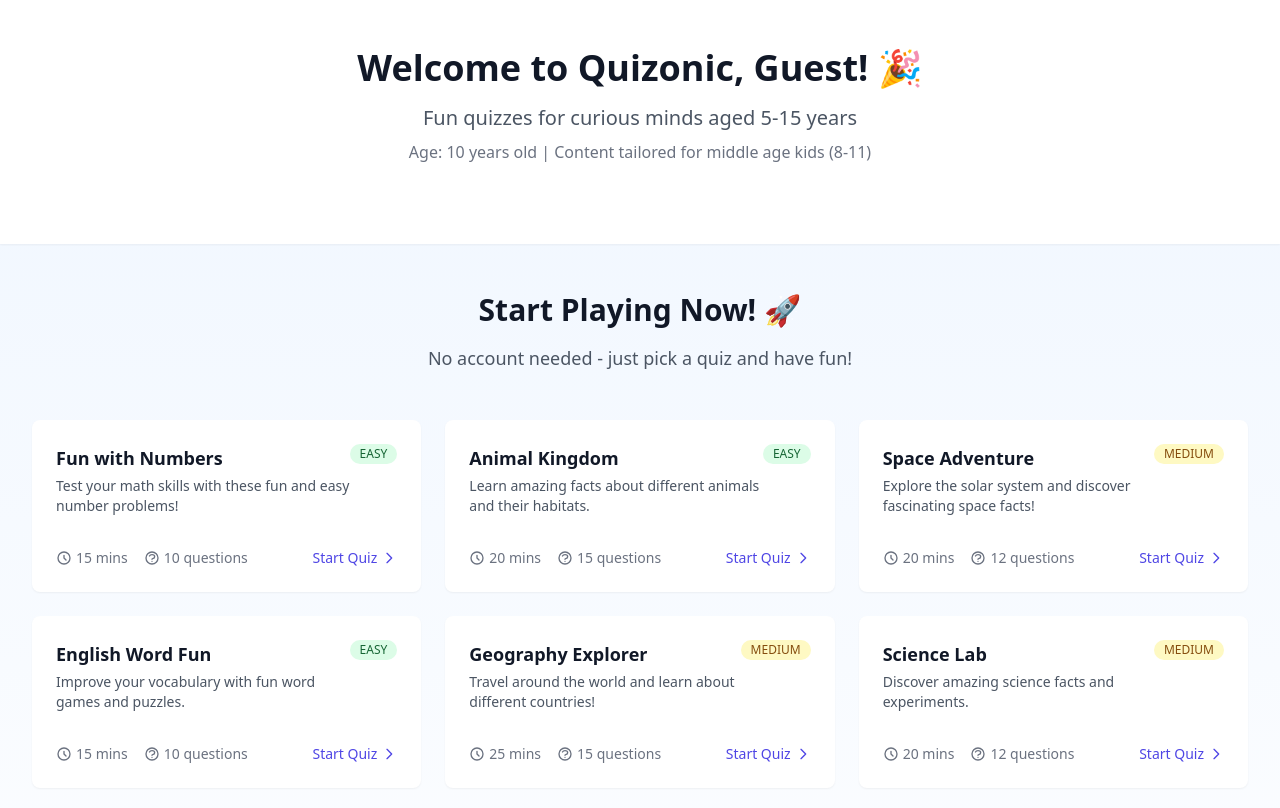
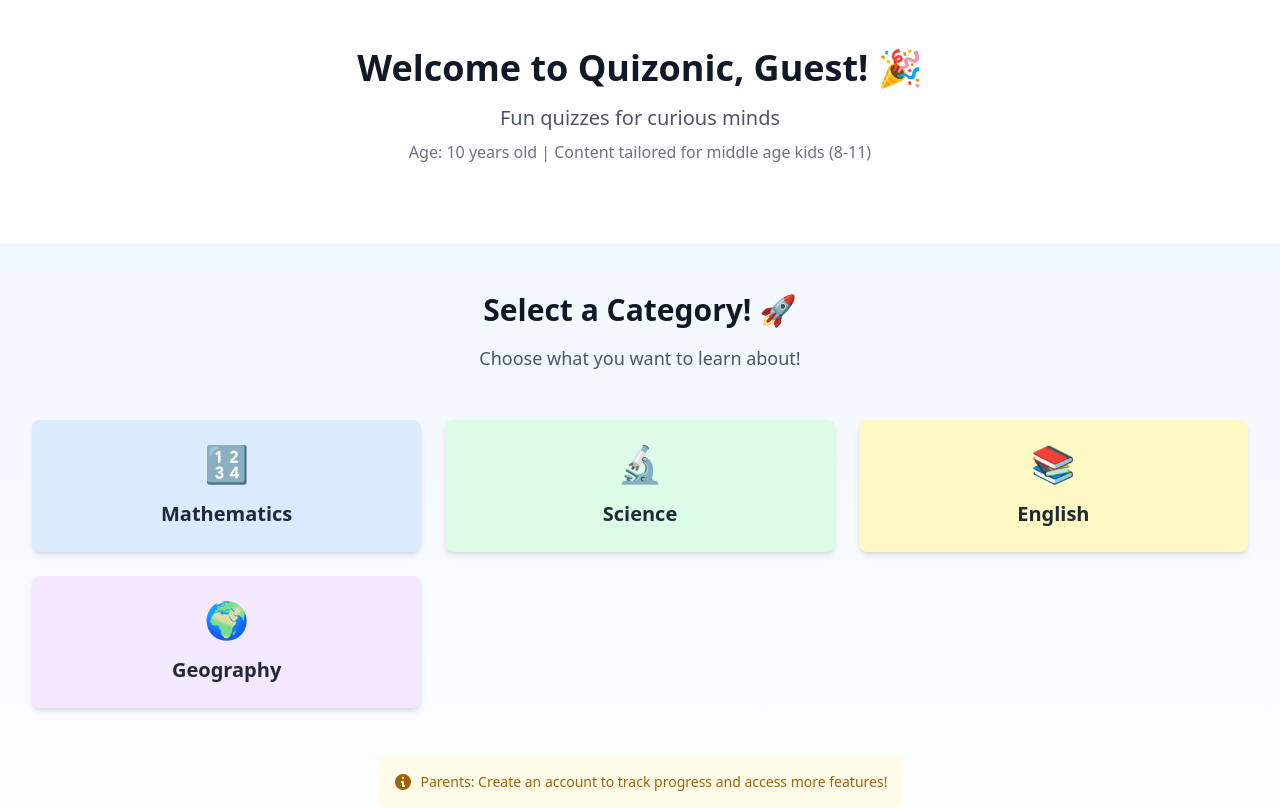
Before and after one commit to chandreshv/quizonic-fe, a React (Vite) app: page /guest in a window 1280 px wide. Shown: the top 808 px of the page. Built offline with nearby package versions, Linux system fonts and the light colour scheme.

Commit message:
Add category and subcategory navigation with animations to GuestHomePage

```diff
--- /dev/null
+++ b/src/components/quiz/CategoryCard.tsx
@@ -0,0 +1,46 @@
+import { motion } from 'framer-motion';
+import { useState } from 'react';
+
+interface CategoryCardProps {
+  category: string;
+  icon: string;
+  color: string;
+  onSelect: (category: string) => void;
+}
+
+export const CategoryCard = ({ category, icon, color, onSelect }: CategoryCardProps) => {
+  const [isHovered, setIsHovered] = useState(false);
+
+  return (
+    <motion.div
+      className={`rounded-lg shadow-md overflow-hidden cursor-pointer ${color}`}
+      whileHover={{
+        scale: 1.05,
+        boxShadow: '0 10px 25px rgba(0, 0, 0, 0.1)'
+      }}
+      whileTap={{ scale: 0.95 }}
+      initial={{ opacity: 0, y: 20 }}
+      animate={{ opacity: 1, y: 0 }}
+      transition={{ duration: 0.3 }}
+      onClick={() => onSelect(category)}
+      onMouseEnter={() => setIsHovered(true)}
+      onMouseLeave={() => setIsHovered(false)}
+    >
+      <div className="p-6">
+        <div className="flex items-center justify-center mb-4">
+          <motion.div
+            animate={{
+              rotate: isHovered ? 10 : 0,
+              scale: isHovered ? 1.2 : 1
+            }}
+            transition={{ type: "spring", stiffness: 300 }}
+            className="text-4xl"
+          >
+            {icon}
+          </motion.div>
+        </div>
+        <h3 className="text-xl font-semibold text-center text-gray-800">{category}</h3>
+      </div>
+    </motion.div>
+  );
+};
--- /dev/null
+++ b/src/components/quiz/SubcategoryCard.tsx
@@ -0,0 +1,42 @@
+import { motion } from 'framer-motion';
+import { Quiz } from '../../types/quiz';
+
+interface SubcategoryCardProps {
+  subcategory: string;
+  quizzes: Quiz[];
+  onSelect: (quizId: string) => void;
+}
+
+export const SubcategoryCard = ({ subcategory, quizzes, onSelect }: SubcategoryCardProps) => {
+  const quizCount = quizzes.length;
+
+  return (
+    <motion.div
+      className="bg-white rounded-lg shadow-md overflow-hidden cursor-pointer"
+      whileHover={{
+        scale: 1.03,
+        boxShadow: '0 8px 20px rgba(0, 0, 0, 0.1)'
+      }}
+      whileTap={{ scale: 0.97 }}
+      initial={{ opacity: 0, x: -20 }}
+      animate={{ opacity: 1, x: 0 }}
+      transition={{ duration: 0.2 }}
+      onClick={() => quizzes.length > 0 && onSelect(quizzes[0].id)}
+    >
+      <div className="p-5">
+        <h3 className="text-lg font-semibold text-gray-800 mb-2">{subcategory}</h3>
+        <div className="flex justify-between items-center">
+          <span className="text-sm text-gray-600">{quizCount} {quizCount === 1 ? 'quiz' : 'quizzes'}</span>
+          <motion.div
+            whileHover={{ x: 5 }}
+            className="text-primary"
+          >
+            <svg xmlns="http://www.w3.org/2000/svg" className="h-5 w-5" viewBox="0 0 20 20" fill="currentColor">
+              <path fillRule="evenodd" d="M7.293 14.707a1 1 0 010-1.414L10.586 10 7.293 6.707a1 1 0 011.414-1.414l4 4a1 1 0 010 1.414l-4 4a1 1 0 01-1.414 0z" clipRule="evenodd" />
+            </svg>
+          </motion.div>
+        </div>
+      </div>
+    </motion.div>
+  );
+};
--- a/src/pages/home/GuestHomePage.tsx
+++ b/src/pages/home/GuestHomePage.tsx
@@ -1,7 +1,49 @@
+import { useState } from 'react';
 import { useNavigate, useLocation } from 'react-router-dom';
 import { useQuery } from '@tanstack/react-query';
 import { quizService } from '../../api/quizService';
-import { QuizCard } from '../../components/quiz/QuizCard';
+import { motion, AnimatePresence } from 'framer-motion';
+import { CategoryCard } from '../../components/quiz/CategoryCard';
+import { SubcategoryCard } from '../../components/quiz/SubcategoryCard';
+import { Quiz } from '../../types/quiz';
+
+// Define view states
+type ViewState = 'categories' | 'subcategories';
+
+// Define category data with icons and colors
+const categoryData = [
+  { name: 'Mathematics', icon: '🔢', color: 'bg-blue-100' },
+  { name: 'Science', icon: '🔬', color: 'bg-green-100' },
+  { name: 'English', icon: '📚', color: 'bg-yellow-100' },
+  { name: 'Geography', icon: '🌍', color: 'bg-purple-100' },
+  { name: 'History', icon: '⏳', color: 'bg-red-100' },
+  { name: 'Art', icon: '🎨', color: 'bg-pink-100' },
+];
+
+// Helper function to get subcategories for a category
+const getSubcategories = (quizzes: Quiz[], category: string): string[] => {
+  if (!quizzes) return [];
+
+  const subcategories = new Set<string>();
+  quizzes
+    .filter(quiz => quiz.category === category)
+    .forEach(quiz => {
+      // For this example, we'll use difficulty as subcategory
+      subcategories.add(quiz.difficulty);
+    });
+
+  return Array.from(subcategories);
+};
+
+// Helper function to get quizzes for a subcategory
+const getQuizzesForSubcategory = (quizzes: Quiz[], category: string, subcategory: string): Quiz[] => {
+  if (!quizzes) return [];
+
+  return quizzes.filter(quiz =>
+    quiz.category === category &&
+    quiz.difficulty === subcategory
+  );
+};
 
 export const GuestHomePage = () => {
   const navigate = useNavigate();
@@ -11,10 +53,55 @@ export const GuestHomePage = () => {
 
   // Determine age group for content filtering
   const ageGroup = age < 8 ? 'young' : age < 12 ? 'middle' : 'teen';
+
+  // State for navigation between categories and subcategories
+  const [viewState, setViewState] = useState<ViewState>('categories');
+  const [selectedCategory, setSelectedCategory] = useState<string>('');
+
   const { data: quizzes, isLoading } = useQuery({
     queryKey: ['quizzes'],
     queryFn: quizService.getQuizzes,
   });
+
+  // Filter categories based on age group
+  const filteredCategories = categoryData.filter(category => {
+    if (!quizzes) return true;
+
+    // Check if there are any quizzes in this category for the current age group
+    return quizzes.some(quiz => {
+      if (quiz.category !== category.name) return false;
+
+      if (!quiz.ageRange) return true;
+
+      if (ageGroup === 'young') {
+        return (quiz.ageRange.min || 5) <= 7;
+      } else if (ageGroup === 'middle') {
+        return (quiz.ageRange.min || 5) <= 11 && (quiz.ageRange.max || 15) >= 8;
+      } else {
+        return (quiz.ageRange.max || 15) >= 12;
+      }
+    });
+  });
+
+  // Get subcategories for the selected category
+  const subcategories = getSubcategories(quizzes || [], selectedCategory);
+
+  // Handle category selection
+  const handleCategorySelect = (category: string) => {
+    setSelectedCategory(category);
+    setViewState('subcategories');
+  };
+
+  // Handle subcategory selection
+  const handleSubcategorySelect = (quizId: string) => {
+    navigate(`/quiz/${quizId}`);
+  };
+
+  // Handle back button
+  const handleBackToCategories = () => {
+    setViewState('categories');
+    setSelectedCategory('');
+  };
 
   return (
     <div className="min-h-screen bg-gradient-to-b from-blue-50 to-white">
@@ -26,7 +113,7 @@ export const GuestHomePage = () => {
               Welcome to Quizonic, {guestName}! 🎉
             </h1>
             <p className="text-xl text-gray-600 mb-2">
-              Fun quizzes for curious minds aged 5-15 years
+              Fun quizzes for curious minds
             </p>
             <p className="text-md text-gray-500 mb-8">
               Age: {age} years old | Content tailored for {ageGroup === 'young' ? 'younger kids (5-7)' :
@@ -36,18 +123,27 @@ export const GuestHomePage = () => {
         </div>
       </div>
 
-      {/* Quiz Section */}
+      {/* Content Section */}
       <div className="max-w-7xl mx-auto px-4 sm:px-6 lg:px-8 py-12">
+        <AnimatePresence mode="wait">
+          {viewState === 'categories' ? (
+            <motion.div
+              key="categories"
+              initial={{ opacity: 0 }}
+              animate={{ opacity: 1 }}
+              exit={{ opacity: 0 }}
+              transition={{ duration: 0.3 }}
+            >
               <div className="text-center mb-12">
                 <h2 className="text-3xl font-bold text-gray-900 mb-4">
-            {ageGroup === 'young' ? 'Let\'s Play and Learn! 🚀' :
-             ageGroup === 'middle' ? 'Start Playing Now! 🚀' :
-             'Challenge Yourself! 🚀'}
+                  {ageGroup === 'young' ? 'Choose a Fun Topic! 🚀' :
+                  ageGroup === 'middle' ? 'Select a Category! 🚀' :
+                  'Pick Your Challenge! 🚀'}
                 </h2>
                 <p className="text-lg text-gray-600">
-            {ageGroup === 'young' ? 'Fun and colorful quizzes just for you!' :
-             ageGroup === 'middle' ? 'No account needed - just pick a quiz and have fun!' :
-             'Test your knowledge with our challenging quizzes!'}
+                  {ageGroup === 'young' ? 'Tap on a colorful card to start!' :
+                  ageGroup === 'middle' ? 'Choose what you want to learn about!' :
+                  'Select a category to test your knowledge!'}
                 </p>
               </div>
 
@@ -56,14 +152,68 @@ export const GuestHomePage = () => {
                   <div className="animate-spin rounded-full h-12 w-12 border-b-2 border-primary"></div>
                 </div>
               ) : (
-          <div className="grid grid-cols-1 md:grid-cols-2 lg:grid-cols-3 gap-6">
-            {quizzes?.filter(quiz => {
-              // If quiz doesn't have ageRange defined, show it for all age groups
-              if (!quiz.ageRange) {
-                return true;
-              }
+                <div className="grid grid-cols-1 sm:grid-cols-2 lg:grid-cols-3 gap-6">
+                  {filteredCategories.map((category, index) => (
+                    <motion.div
+                      key={category.name}
+                      initial={{ opacity: 0, y: 20 }}
+                      animate={{ opacity: 1, y: 0 }}
+                      transition={{ delay: index * 0.1 }}
+                    >
+                      <CategoryCard
+                        category={category.name}
+                        icon={category.icon}
+                        color={category.color}
+                        onSelect={handleCategorySelect}
+                      />
+                    </motion.div>
+                  ))}
+                </div>
+              )}
+            </motion.div>
+          ) : (
+            <motion.div
+              key="subcategories"
+              initial={{ opacity: 0 }}
+              animate={{ opacity: 1 }}
+              exit={{ opacity: 0 }}
+              transition={{ duration: 0.3 }}
+            >
+              <div className="mb-8">
+                <button
+                  onClick={handleBackToCategories}
+                  className="flex items-center text-primary hover:text-primary/80 transition-colors"
+                >
+                  <svg xmlns="http://www.w3.org/2000/svg" className="h-5 w-5 mr-2" viewBox="0 0 20 20" fill="currentColor">
+                    <path fillRule="evenodd" d="M9.707 16.707a1 1 0 01-1.414 0l-6-6a1 1 0 010-1.414l6-6a1 1 0 011.414 1.414L5.414 9H17a1 1 0 110 2H5.414l4.293 4.293a1 1 0 010 1.414z" clipRule="evenodd" />
+                  </svg>
+                  Back to Categories
+                </button>
+              </div>
 
-              // Filter quizzes based on age group
+              <div className="text-center mb-12">
+                <h2 className="text-3xl font-bold text-gray-900 mb-4">
+                  {selectedCategory} Quizzes
+                </h2>
+                <p className="text-lg text-gray-600">
+                  Choose a difficulty level to start your quiz
+                </p>
+              </div>
+
+              {isLoading ? (
+                <div className="flex justify-center">
+                  <div className="animate-spin rounded-full h-12 w-12 border-b-2 border-primary"></div>
+                </div>
+              ) : (
+                <div className="grid grid-cols-1 md:grid-cols-2 gap-6">
+                  {subcategories.map((subcategory, index) => {
+                    const subcategoryQuizzes = getQuizzesForSubcategory(
+                      quizzes || [],
+                      selectedCategory,
+                      subcategory
+                    ).filter(quiz => {
+                      if (!quiz.ageRange) return true;
+
                       if (ageGroup === 'young') {
                         return (quiz.ageRange.min || 5) <= 7;
                       } else if (ageGroup === 'middle') {
@@ -71,11 +221,28 @@ export const GuestHomePage = () => {
                       } else {
                         return (quiz.ageRange.max || 15) >= 12;
                       }
-            }).map((quiz) => (
-              <QuizCard key={quiz.id} quiz={quiz} />
-            ))}
+                    });
+
+                    return (
+                      <motion.div
+                        key={subcategory}
+                        initial={{ opacity: 0, x: -20 }}
+                        animate={{ opacity: 1, x: 0 }}
+                        transition={{ delay: index * 0.1 }}
+                      >
+                        <SubcategoryCard
+                          subcategory={subcategory}
+                          quizzes={subcategoryQuizzes}
+                          onSelect={handleSubcategorySelect}
+                        />
+                      </motion.div>
+                    );
+                  })}
                 </div>
               )}
+            </motion.div>
+          )}
+        </AnimatePresence>
 
         <div className="mt-12 text-center">
           <div className="inline-flex items-center justify-center p-4 bg-yellow-50 rounded-lg text-yellow-700 text-sm">
```
Lines whose indentation alone changed are shown as unchanged.
